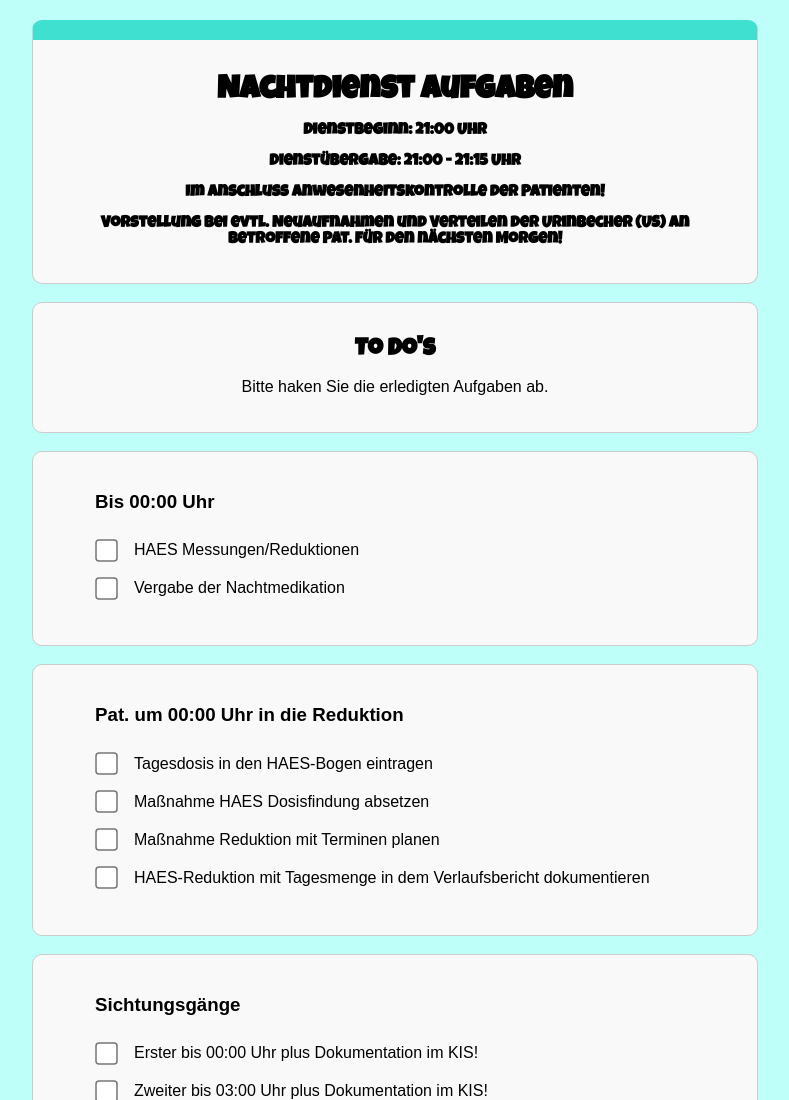
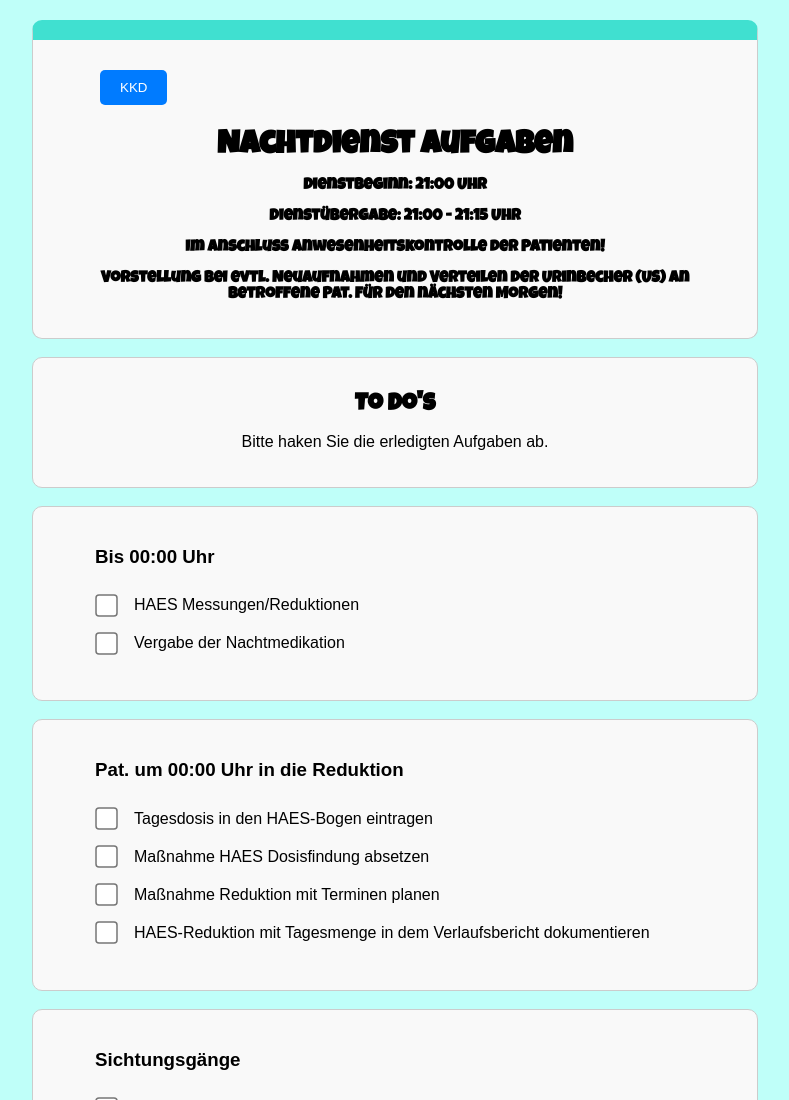
Before and after one commit to Atlanten94/checklisten, a plain HTML site: page Nachdienst.html in a window 1280 px wide. Shown: the top 1100 px of the page, without its empty margins (245-1034 px from the left). Drawn offline with Linux system fonts and the light colour scheme; no server answers.

Commit message:
Update Nachdienst.html

```diff
--- a/Nachdienst.html
+++ b/Nachdienst.html
@@ -11,6 +11,9 @@
 <body>
     <div class="form-container" id="headline">
         <div class="top-strip"></div>
+        <!--New Button-------------------------------->
+        <div class="kkd-button"><a href="index.html"><button type="button" class="KKD">KKD</button></a></div>
+        <!--New Button-------------------------------->
         <form id="pflegeformular">
 
             <h1>Nachtdienst Aufgaben</h1>
```
